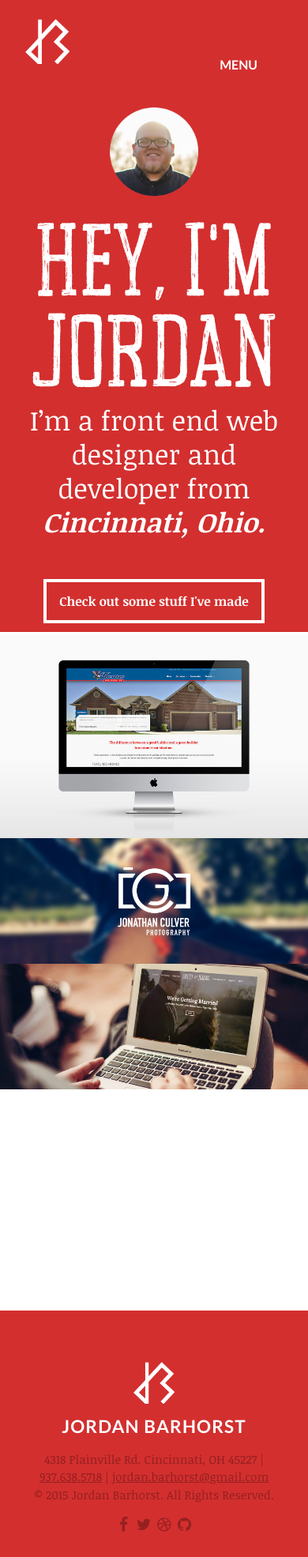
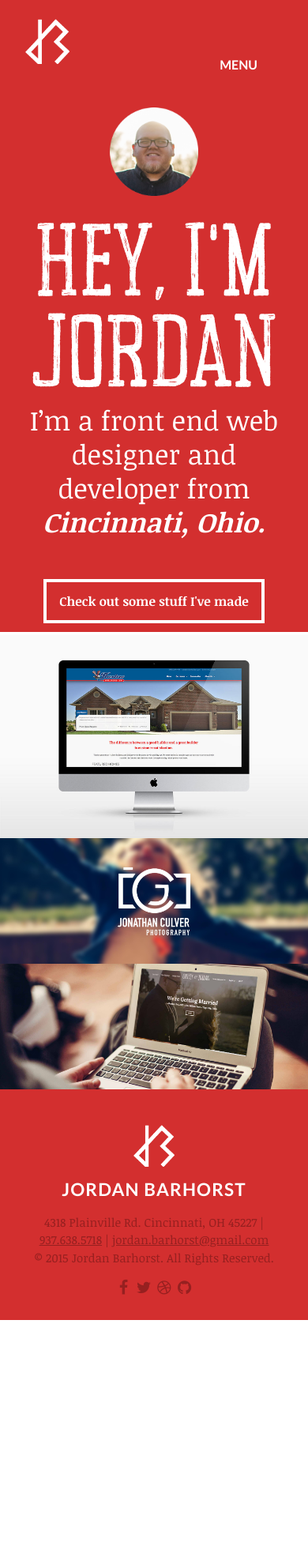
Before and after one commit to jordanbarhorst/jordanbarhorst.github.io, a Jekyll site: the page built from index.html, in a window 390 px wide. Shown: the whole page at 79% size. Built offline with Jekyll 4.4.1, drawn with Linux system fonts in a browser that asks for light colours; nearby versions of some CDN libraries; Markdown is read by kramdown in place of the engine named in the settings; after the commit the page ends 1671 px from its top, so only the background shows below that.

Commit message:
adding media queries for footer

```diff
--- a/assets/scss/base/_media-queries.scss
+++ b/assets/scss/base/_media-queries.scss
@@ -97,6 +97,10 @@
         padding: 0 2em;
     }
 
+    .featured-post-list {
+        max-height: auto;
+    }
+
     .featured-post-list > li {
         width: 100%!important;
         max-width: 100%!important;
@@ -116,7 +120,5 @@
     }
 
     .site-footer {
-        margin-top: 280px;
-        padding-top: 50px!important;
     }
 }
```
Also changed, not shown: assets/css/main.css, 1 other file.
